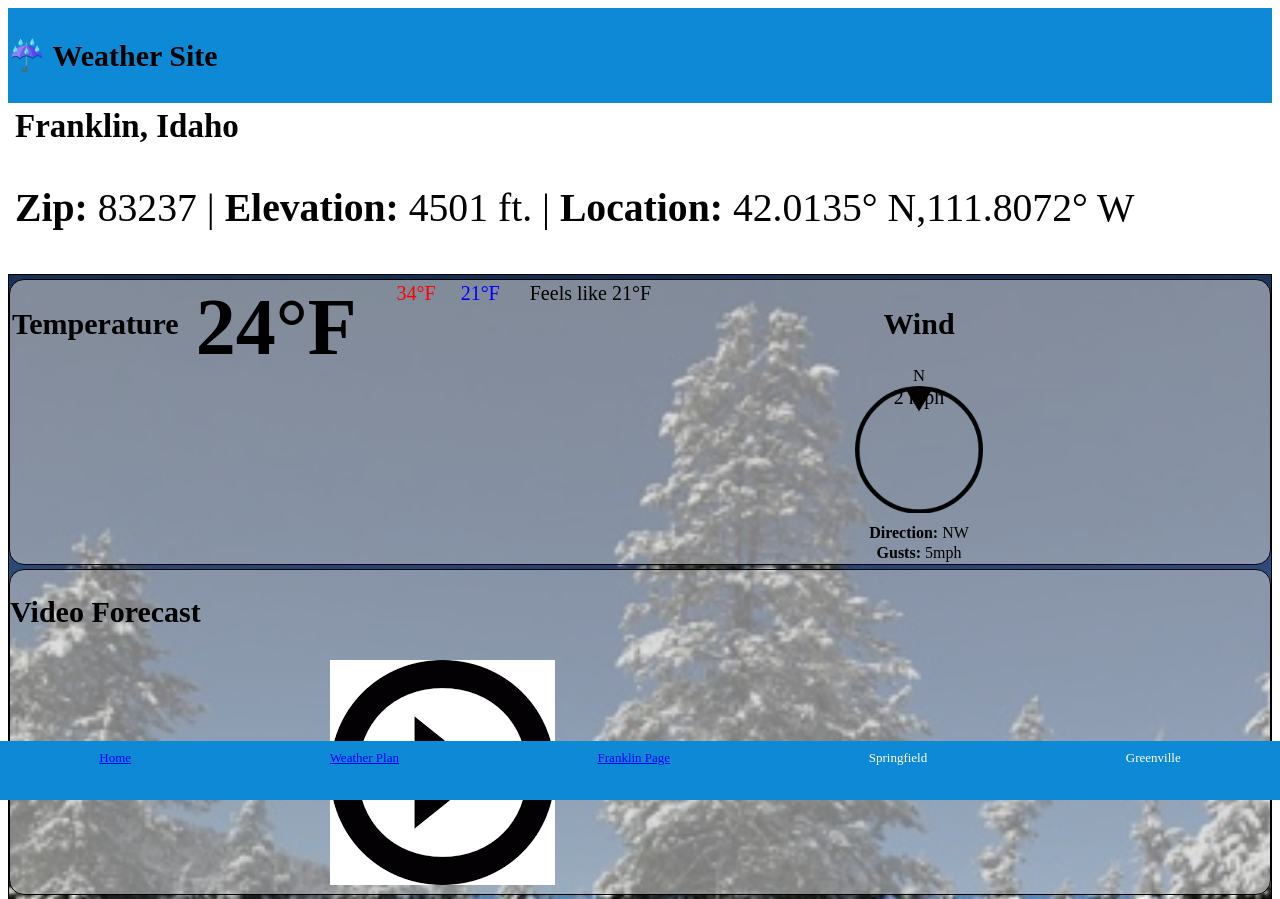
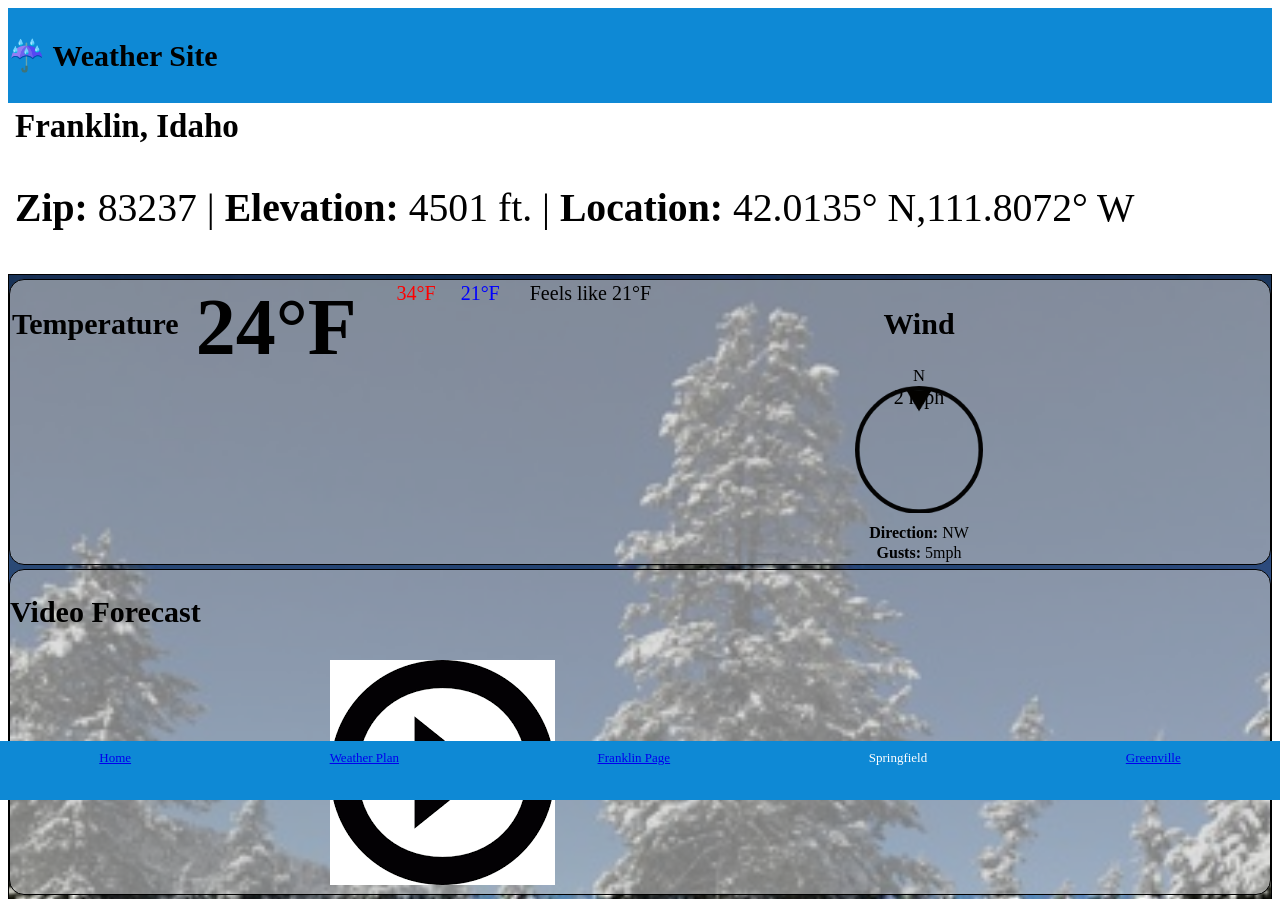
Before and after one commit to cameroncarlsen/cameroncarlsen.github.io, a plain HTML site: page weather/fweather.html in a window 1280 px wide. Shown: the top 899 px of the page. Drawn offline with Linux system fonts and the light colour scheme; a web font is replaced by a local one.

Commit message:
smallchange

```diff
--- a/weather/fweather.html
+++ b/weather/fweather.html
@@ -29,7 +29,7 @@
                 Springfield
                 </li>
                 <li>
-                Greenville
+                    <a href="https://cameroncarlsen.github.io/weather/gweather.html">Greenville</a>
                 </li>
             </ul>
         </nav>
```
